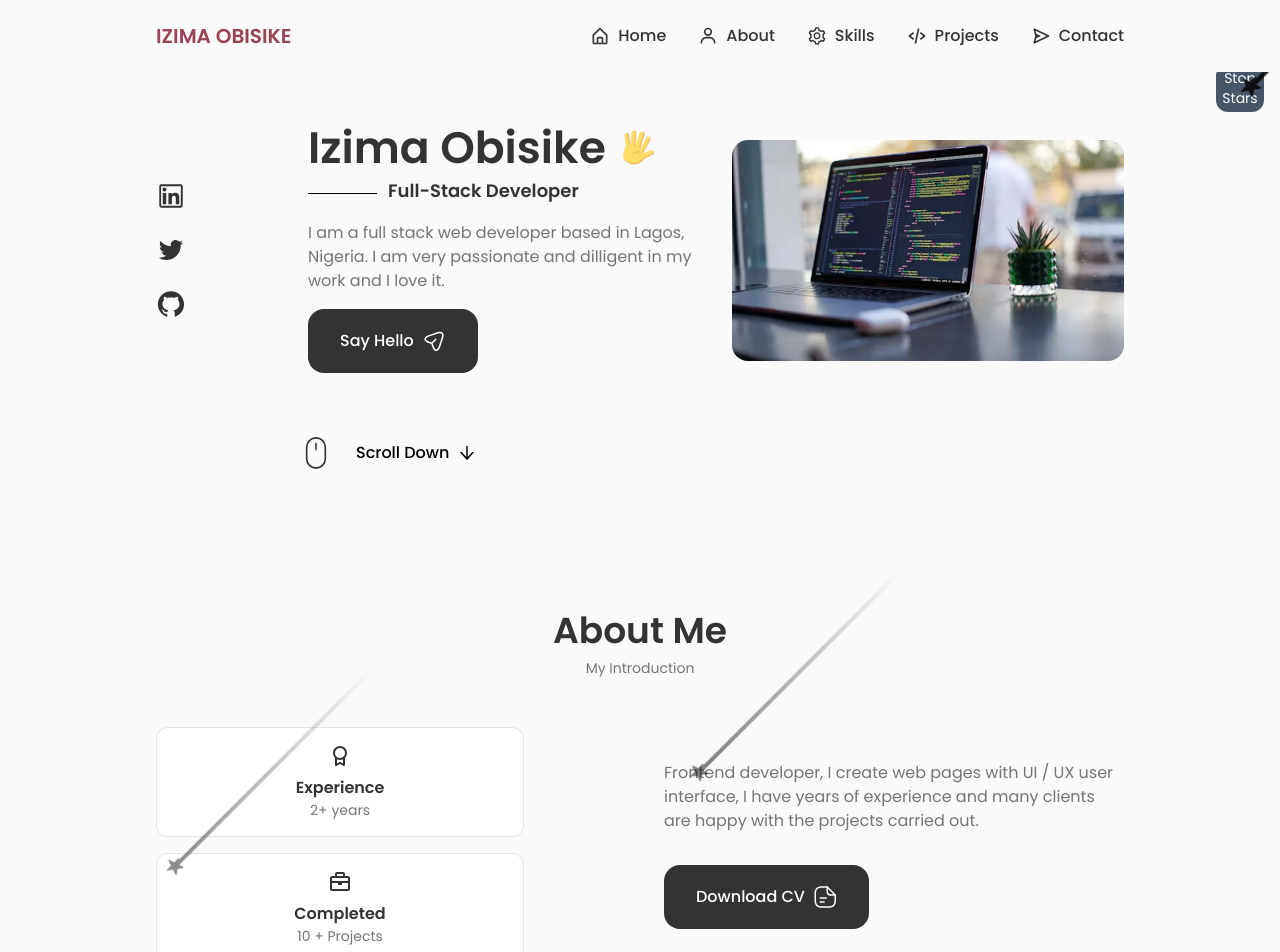
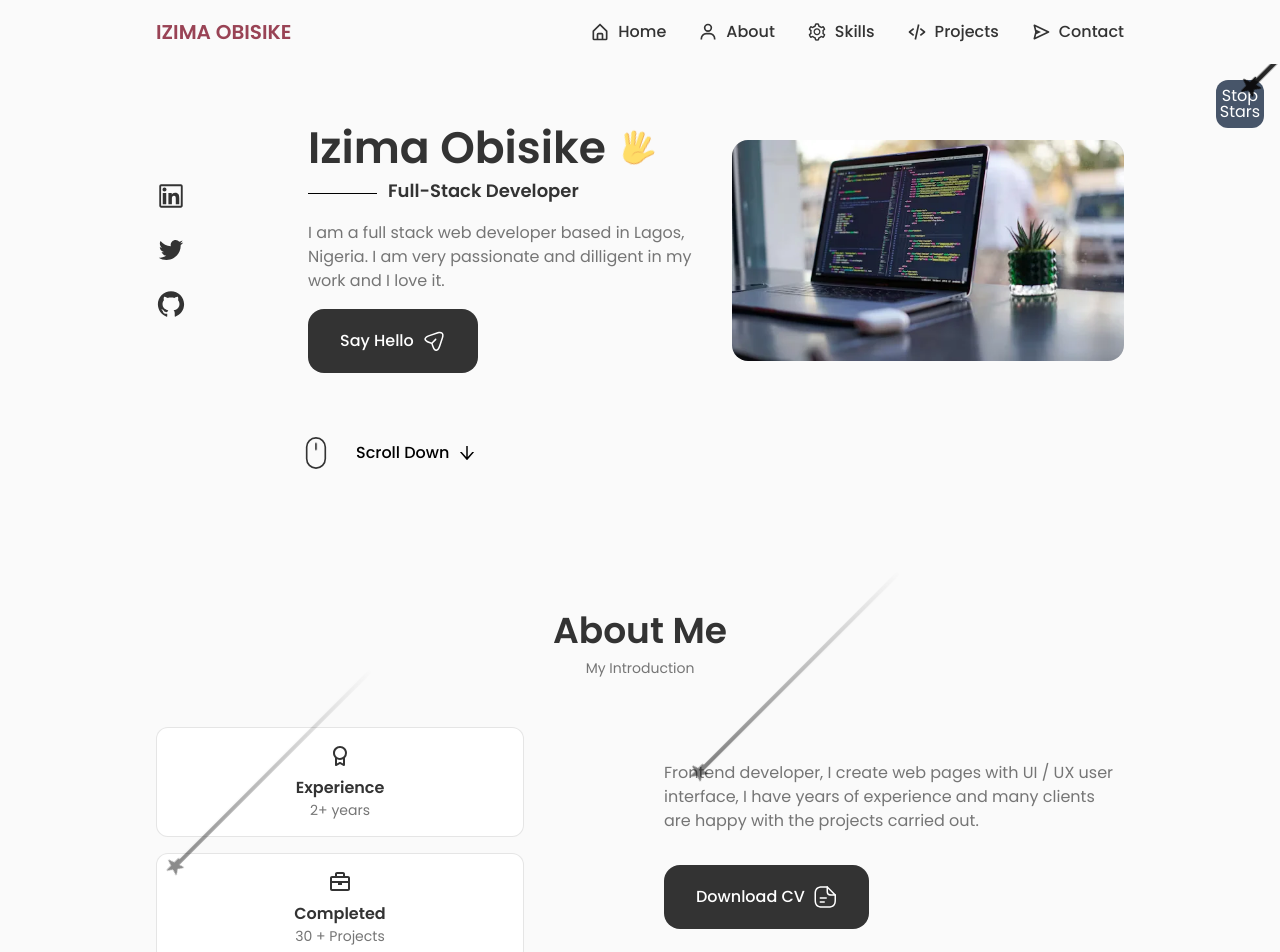
Before and after one commit to Izima01/portfolio1.0, a React (Vite) app: page / in a window 1280 px wide. Shown: the top 952 px of the page. Built offline with nearby package versions, Linux system fonts and the light colour scheme.

Commit message:
Added new CV plus small edits

```diff
--- a/src/App.jsx
+++ b/src/App.jsx
@@ -16,7 +16,7 @@ function App() {
   return (
     <>
       <Header setshowStars={setshowStars} showStars={showStars} />
-      <button className='fixed right-4 top-16 rounded-xl w-12 h-12 text-sm  bg-slate-600 text-white' onClick={() => setshowStars(prev => !prev)}>
+      <button className='fixed right-4 top-8 md:top-20 rounded-xl w-12 h-12 leading-none  bg-slate-600 text-white' onClick={() => setshowStars(prev => !prev)}>
           {showStars ? "Stop" : "Start"} Stars
       </button>
       <main>
--- a/src/components/About/Info.jsx
+++ b/src/components/About/Info.jsx
@@ -14,7 +14,7 @@ const Info = () => {
       <motion.div initial={{ y: -80, opacity: 0 }} whileInView={{ y:0, opacity: 1 }} transition={{ duration: 0.6 }} className="about_box bg-white border border-[#0000001a] rounded-xl flex flex-col items-center px-2 lg:px-5 py-3 lg:py-4">
         <BiBriefcase className='about_icon text-2xl text-[#333333] mb-2' />
         <h3 className="about_title font-medium">Completed</h3>
-        <span className="about_subtitle text-sm">10 + Projects</span>
+        <span className="about_subtitle text-sm">30 + Projects</span>
       </motion.div>
 
     </div>
--- a/src/components/Header.jsx
+++ b/src/components/Header.jsx
@@ -37,7 +37,7 @@ const Header = () => {
 
   return (
     <header className={`w-full fixed md:top-0 bottom-0 md:bottom-[initial] top-[initial] left-0 bg-[#fafafa] z-10 ${lower ? 'scrollHeader' : ''}`}>
-        <nav className="max-w-[968px] mx-auto px-8 lg:px-0 flex justify-between items-center gap-x-4 h-12 md:h-[4.5rem]">
+        <nav className="max-w-[968px] mx-auto px-8 lg:px-0 flex justify-between items-center gap-x-4 h-12 md:h-[4rem]">
             <a href="/" className='text-[#994355] font-semibold text-xl uppercase'>Izima Obisike</a>
             <div className={`fixed md:static ${showMenu ? 'bottom-0' : '-bottom-full'} left-0 w-full md:w-auto pt-8 md:p-0 px-6 pb-16 nav_menu z-50 bg-white md:bg-transparent duration-500`}>
                 <ul className="md:flex grid grid-cols-3 gap-8 md:gap-x-8 list-none">
```
Also changed, not shown: 1 other file (tests, documents, lock files or other folders).
